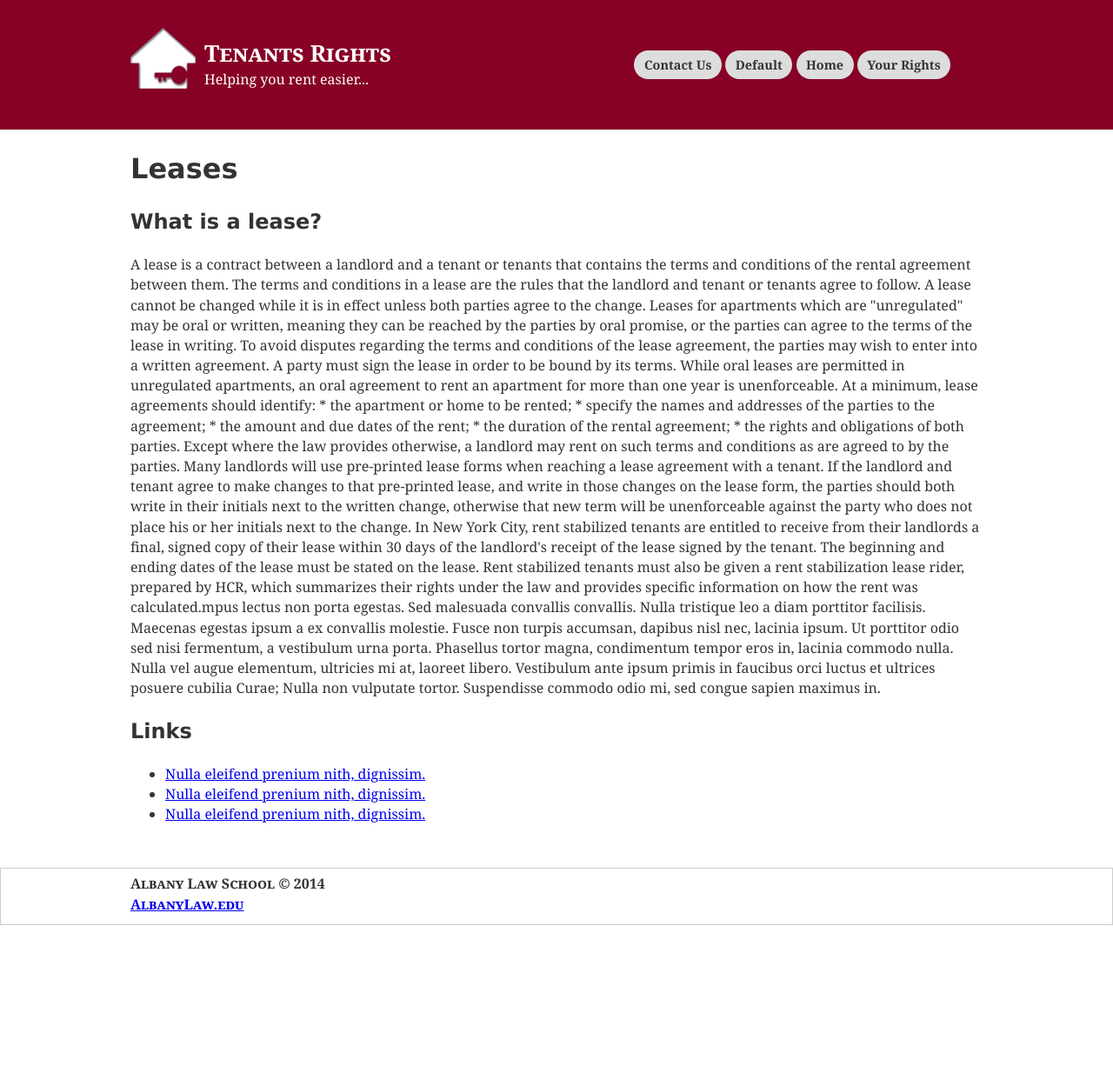
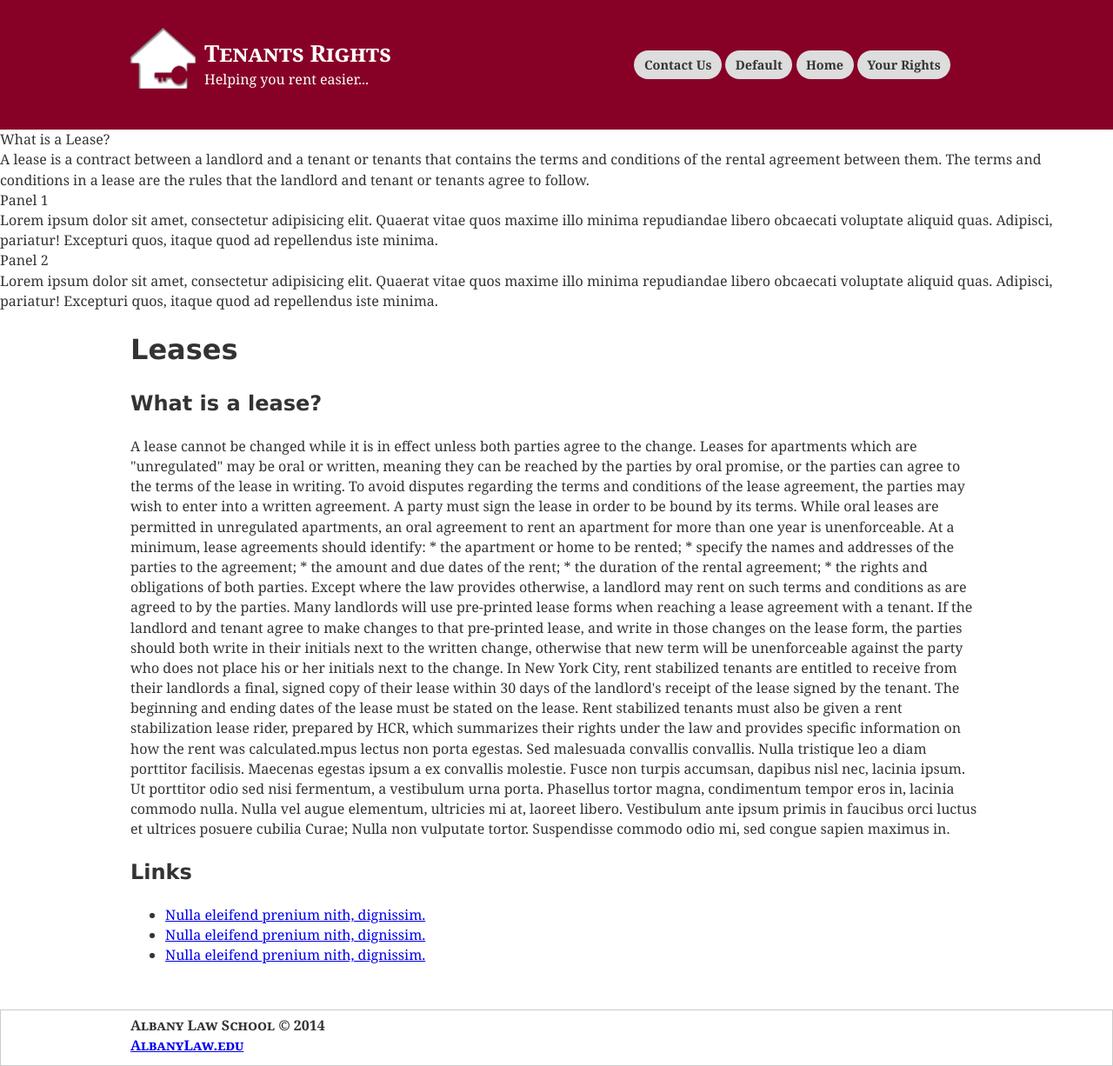
Before and after one commit to iinf362/team5, a Jekyll site: the page built from rights.html, in a window 1280 px wide. Shown: the whole page at 87% size. Built offline with Jekyll 4.4.1, drawn with Linux system fonts in a browser that asks for light colours; nearby versions of some CDN libraries; library files that are not in the unit come from our copies; before the commit the page ends 1064 px from its top, so only the background shows below that.

Commit message:
Started panels for Rights page

```diff
--- a/rights.html
+++ b/rights.html
@@ -3,10 +3,27 @@ layout: basic
 title: Your Rights
 ---
 
+
+<div class="panels">
+    <div class="panel">
+      <div class="panel-title" id="panel1">What is a Lease?</div>
+      <div class="panel-content" id="panelC1">A lease is a contract between a landlord and a tenant or tenants that contains the terms and conditions of the rental agreement between them. The terms and conditions in a lease are the rules that the landlord and tenant or tenants agree to follow.</div>
+    </div>
+    <div class="panel">
+      <div class="panel-title" id="panel2">Panel 1</div>
+      <div class="panel-content" id="panelC2">Lorem ipsum dolor sit amet, consectetur adipisicing elit. Quaerat vitae quos maxime illo minima repudiandae libero obcaecati voluptate aliquid quas. Adipisci, pariatur! Excepturi quos, itaque quod ad repellendus iste minima.</div>
+    </div>
+    <div class="panel">
+      <div class="panel-title" id="panel3">Panel 2</div>
+      <div class="panel-content" id="panelC3">Lorem ipsum dolor sit amet, consectetur adipisicing elit. Quaerat vitae quos maxime illo minima repudiandae libero obcaecati voluptate aliquid quas. Adipisci, pariatur! Excepturi quos, itaque quod ad repellendus iste minima.</div>
+    </div>
+  </div>
+
+
 <div class="container">
     <h1>Leases</h1>
     <h2>What is a lease?</h2>
-    A lease is a contract between a landlord and a tenant or tenants that contains the terms and conditions of the rental agreement between them. The terms and conditions in a lease are the rules that the landlord and tenant or tenants agree to follow.
+
 
     A lease cannot be changed while it is in effect unless both parties agree to the change. Leases for apartments which are "unregulated" may be oral or written, meaning they can be reached by the parties by oral promise, or the parties can agree to the terms of the lease in writing. To avoid disputes regarding the terms and conditions of the lease agreement, the parties may wish to enter into a written agreement. A party must sign the lease in order to be bound by its terms. While oral leases are permitted in unregulated apartments, an oral agreement to rent an apartment for more than one year is unenforceable.
 
```
